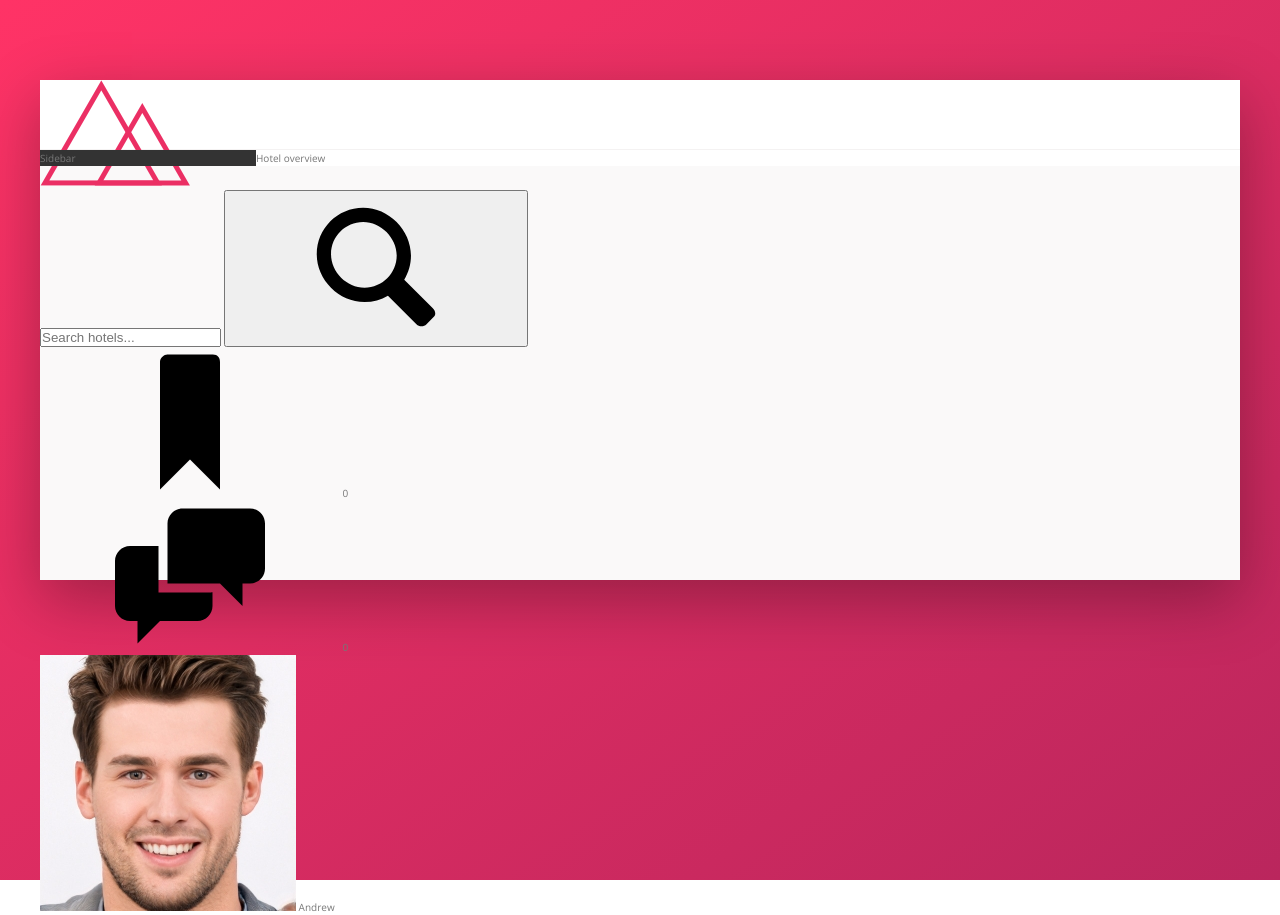
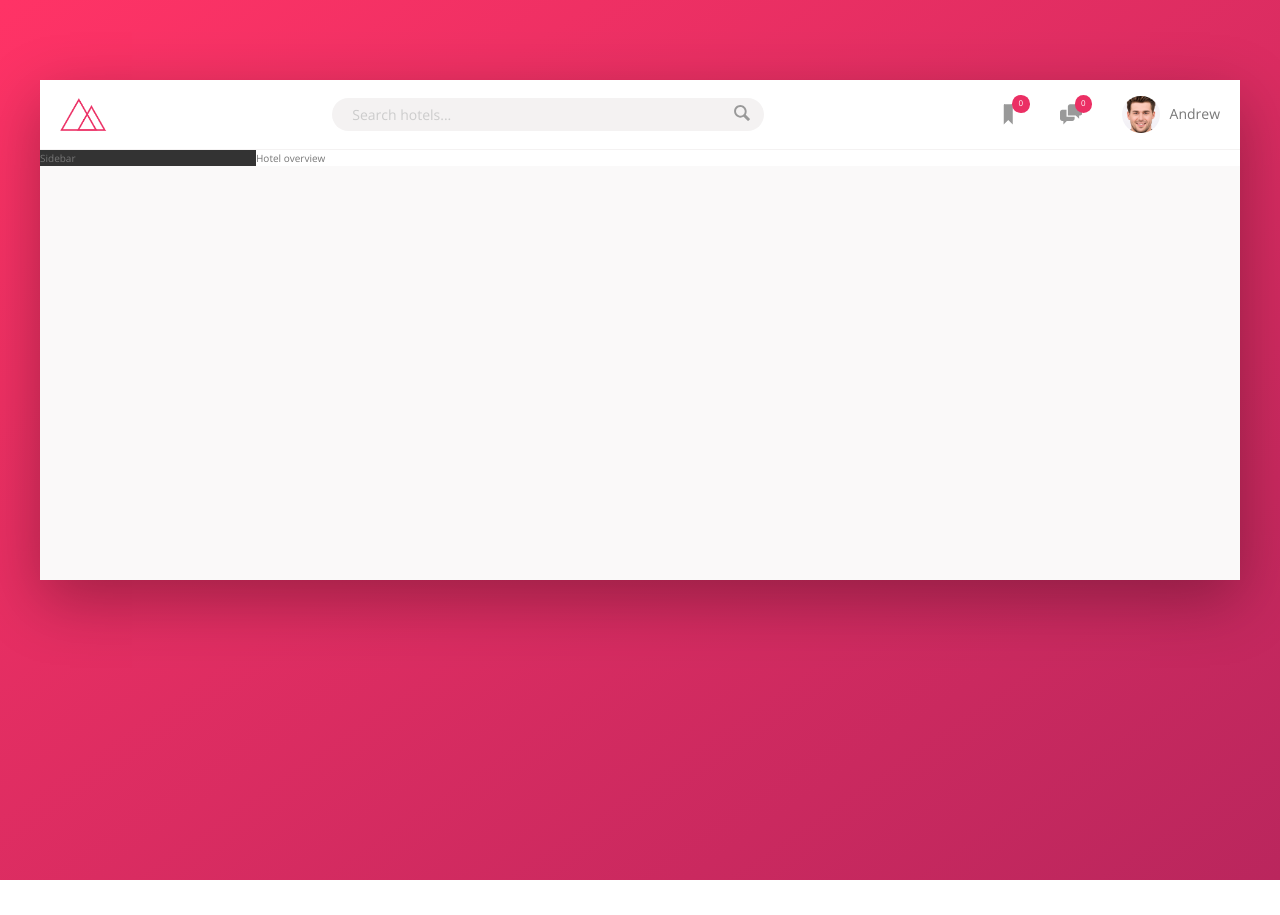
Before and after one commit to VladimirVolvakov/booking-app, a website: page index.html in a window 1280 px wide. After the commit the page ends 880 px from the top, so only its background shows below. Drawn offline with nearby package versions, Linux system fonts and the light colour scheme.

Commit message:
style: add styles for header

```diff
--- a/index.html
+++ b/index.html
@@ -1,21 +1,28 @@
 <!DOCTYPE html>
 <html lang="en">
   <head>
-        <meta charset="UTF-8">
-        <meta name="viewport" content="width=device-width, initial-scale=1.0">
+    <meta charset="UTF-8" />
+    <meta name="viewport" content="width=device-width, initial-scale=1.0" />
 
-        <link href="https://fonts.googleapis.com/css?family=Open+Sans:300,400,600" rel="stylesheet">
-        <link rel="stylesheet" href="css/style.css">
-        <link rel="shortcut icon" type="image/png" href="img/favicon.png">
+    <link
+      href="https://fonts.googleapis.com/css?family=Open+Sans:300,400,600"
+      rel="stylesheet"
+    />
+    <link rel="stylesheet" href="css/style.css" />
+    <link rel="shortcut icon" type="image/png" href="img/favicon.png" />
 
     <title>bApp &mdash; Your all-in-one booking app</title>
   </head>
   <body>
     <div class="container">
       <header class="header">
-                <img src="img/logo.png" alt="Company Logo" class="logo">
+        <img src="img/logo.png" alt="Company Logo" class="logo" />
         <form action="#" class="search">
-                    <input type="text" class="search__input" placeholder="Search hotels...">
+          <input
+            type="text"
+            class="search__input"
+            placeholder="Search hotels..."
+          />
           <button class="search__button">
             <svg class="search__icon">
               <use xlink:href="img/sprite.svg#icon-magnifying-glass"></use>
@@ -36,7 +43,11 @@
             <span class="user-nav__notification">0</span>
           </div>
           <div class="user-nav__user">
-                        <img src="img/user.jpg" alt="User Photo" class="user-nav__user-photo">
+            <img
+              src="img/user.jpg"
+              alt="User Photo"
+              class="user-nav__user-photo"
+            />
             <span class="user-nav__username">Andrew</span>
           </div>
         </nav>
--- /dev/null
+++ b/sass/components/_logo.scss
@@ -0,0 +1,4 @@
+.logo {
+  height: 3.25rem;
+  margin-left: 2rem;
+}
--- /dev/null
+++ b/sass/components/_search.scss
@@ -0,0 +1,54 @@
+.search {
+  display: flex;
+  justify-content: center;
+  align-items: center;
+  flex: 0 0 40%;
+
+  &__input {
+    width: 90%;
+    font-family: inherit;
+    font-size: inherit;
+    font-weight: inherit;
+    color: inherit;
+    background-color: var(--color-grey-light-2);
+    padding: 0.7rem 2rem;
+    margin-right: -3.25rem;
+    border: none;
+    border-radius: 10rem;
+    transition: all 0.3s;
+
+    &:focus {
+      width: 100%;
+      outline: none;
+      background-color: var(--color-grey-light-3);
+    }
+
+    &::-webkit-input-placeholder {
+      color: var(--color-grey-light-4);
+      font-weight: 100;
+    }
+  }
+
+  &__input:focus + &__button {
+    background-color: var(--color-grey-light-3);
+  }
+
+  &__button {
+    border: none;
+    background-color: var(--color-grey-light-2);
+
+    &:focus {
+      outline: none;
+    }
+
+    &:active {
+      transform: translateY(0.2rem);
+    }
+  }
+
+  &__icon {
+    height: 2rem;
+    width: 2rem;
+    fill: var(--color-grey-dark-3);
+  }
+}
--- /dev/null
+++ b/sass/components/_user-nav.scss
@@ -0,0 +1,48 @@
+.user-nav {
+  display: flex;
+  align-items: center;
+  align-self: stretch;
+
+  & > * {
+    height: 100%;
+    padding: 0 2rem;
+    display: flex;
+    align-items: center;
+    cursor: pointer;
+
+    &:hover {
+      background-color: var(--color-grey-light-2);
+    }
+  }
+
+  &__icon-box {
+    position: relative;
+  }
+
+  &__icon {
+    height: 2.25rem;
+    width: 2.25rem;
+    fill: var(--color-grey-dark-3);
+  }
+
+  &__notification {
+    position: absolute;
+    top: 1.5rem;
+    right: 1rem;
+    height: 1.75rem;
+    width: 1.75rem;
+    background-color: var(--color-primary);
+    color: var(--color-white);
+    border-radius: 50%;
+    font-size: 0.8rem;
+    display: flex;
+    justify-content: center;
+    align-items: center;
+  }
+
+  &__user-photo {
+    height: 3.75rem;
+    border-radius: 50%;
+    margin-right: 1rem;
+  }
+}
--- a/sass/layout/_header.scss
+++ b/sass/layout/_header.scss
@@ -2,4 +2,8 @@
   height: 7rem;
   background-color: var(--color-white);
   border-bottom: 1px solid var(--color-grey-light-2);
+  display: flex;
+  justify-content: space-between;
+  align-items: center;
+  font-size: 1.4rem;
 }
--- a/sass/main.scss
+++ b/sass/main.scss
@@ -1,4 +1,7 @@
 @import "base/base";
+@import "components/logo";
+@import "components/search";
+@import "components/user-nav";
 @import "layout/container";
 @import "layout/content";
 @import "layout/header";
```
Also changed, not shown: css/style.css. Lines whose indentation alone changed are shown as unchanged.
